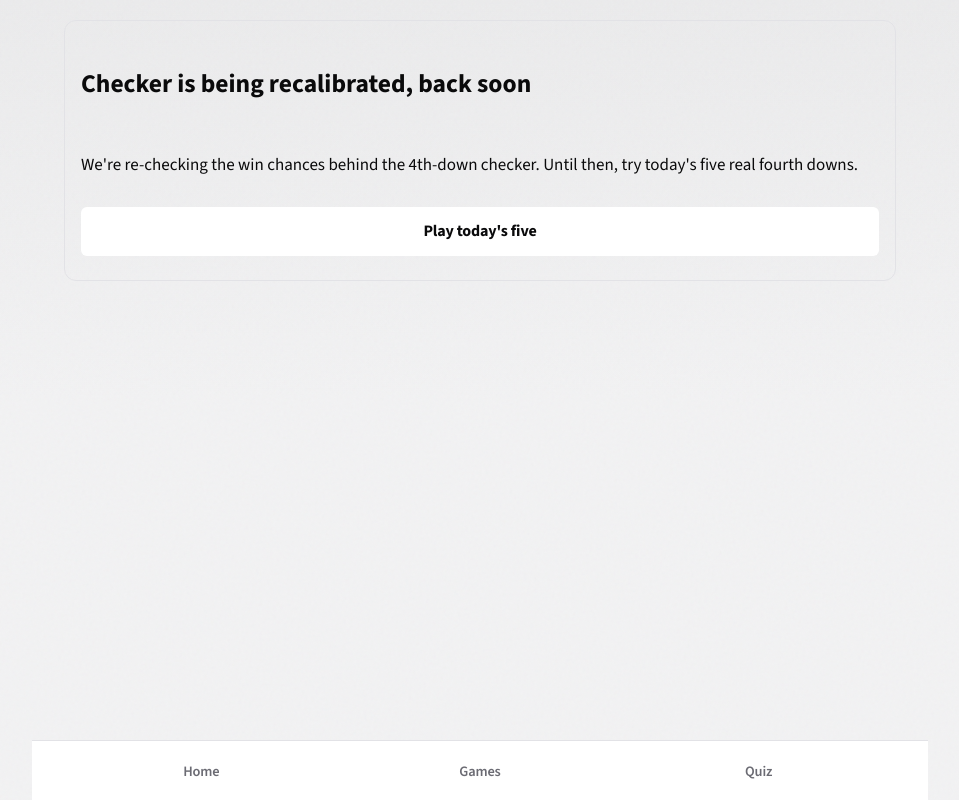
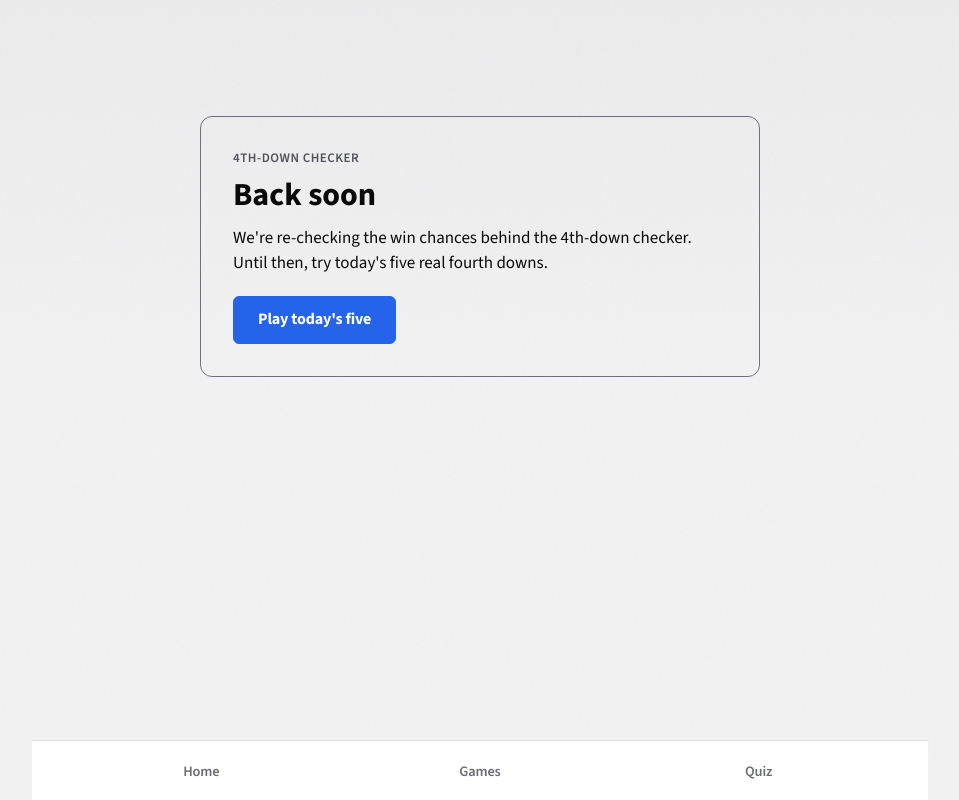
Before and after one commit to nmpy7knjd8-code/nfl-analytics-simulator, a Next.js app in the folder frontend/: page /decide in a window 1280 px wide. Shown: the whole page, without its empty margins (160-1119 px from the left). Built offline with nearby package versions, Linux system fonts and the light colour scheme.

Commit message:
Paused checker page: blue primary CTA, 3:1 card border, layout, 'Back soon' heading, noindex + paused metadata (recheck 2039 M1/M2/L1/L2)

```diff
--- a/frontend/app/decide/page.tsx
+++ b/frontend/app/decide/page.tsx
@@ -6,7 +6,7 @@ import { FIXTURE_BANNER } from "../../lib/fixtures";
 import Link from "next/link";
 import { CHECKER_ENABLED, CHECKER_PAUSED } from "../../lib/features";
 
-export const metadata = shareMetadata({
+const LIVE_METADATA = shareMetadata({
   title: "4th & short — NFL Analytics Simulator",
   description:
     "Compare go for it, kick, or punt in plain English — chance of winning, not a stats dump.",
@@ -15,15 +15,30 @@ export const metadata = shareMetadata({
   alt: "Go for it, kick, or punt? Win chance for each call. Data: nflverse",
 });
 
+// While paused: own title, the paused message as the share description, and noindex.
+export const metadata = CHECKER_ENABLED
+  ? LIVE_METADATA
+  : {
+      ...shareMetadata({
+        title: CHECKER_PAUSED.title,
+        description: CHECKER_PAUSED.body,
+        path: "/fourth-down/",
+        card: "fourth-down",
+        alt: CHECKER_PAUSED.title,
+      }),
+      robots: { index: false, follow: true },
+    };
+
 export default function DecidePage() {
   if (!CHECKER_ENABLED) {
     // H6: no checker numbers render while the flag is off.
     return (
       <main className="decide-page page" id="main">
         <section className="empty-state" role="status">
-          <h1>{CHECKER_PAUSED.title}</h1>
+          <p className="empty-state-label">{CHECKER_PAUSED.label}</p>
+          <h1>{CHECKER_PAUSED.heading}</h1>
           <p>{CHECKER_PAUSED.body}</p>
-          <Link className="btn btn-primary" href={CHECKER_PAUSED.cta.href}>{CHECKER_PAUSED.cta.label}</Link>
+          <Link className="btn empty-state-cta" href={CHECKER_PAUSED.cta.href}>{CHECKER_PAUSED.cta.label}</Link>
         </section>
       </main>
     );
--- a/frontend/app/globals.css
+++ b/frontend/app/globals.css
@@ -1532,6 +1532,10 @@ body:has(.quiz-page) .app-nav-item.is-current {
 .not-found-note { color: rgba(255, 255, 255, 0.6); font-size: var(--text-body-sm); }
 .not-found-links a:hover .not-found-label { color: var(--nf-accent); }
 
-/* H6: paused 4th-down checker page. */
-.decide-page .empty-state { display: grid; gap: 0.75rem; padding: 1.5rem 1rem; border: 1px solid var(--color-divider, #2a2a30); border-radius: 12px; }
-.decide-page .empty-state .btn { min-height: 48px; }
+/* H6 paused checker page (recheck 2039 M1/M2). Border #71717a on the dark page is > 3:1. */
+.decide-page .empty-state { display: grid; justify-items: start; gap: 0; max-width: 560px; margin: 12vh auto 0; padding: 2rem; border: 1px solid #71717a; border-radius: 12px; }
+.decide-page .empty-state h1 { margin: 0 0 0.5rem; font-size: clamp(1.5rem, 4vw, 2rem); }
+.decide-page .empty-state p { margin: 0 0 1.25rem; }
+.decide-page .empty-state .empty-state-label { margin: 0 0 0.25rem; font-size: 0.8125rem; font-weight: 600; letter-spacing: 0.04em; text-transform: uppercase; color: #52525b; }
+.decide-page .empty-state-cta { width: auto; min-height: 48px; padding: 0 1.5rem; background: var(--color-blue); color: #ffffff; border-color: var(--color-blue); }
+.decide-page .empty-state-cta:hover { background: #1d4ed8; color: #ffffff; }
--- a/frontend/lib/features.ts
+++ b/frontend/lib/features.ts
@@ -7,9 +7,11 @@
  */
 export const CHECKER_ENABLED = false;
 
-/** Copy for the page while the checker is off. */
+/** Copy and metadata for the page while the checker is off (recheck 2039 L1/L2). */
 export const CHECKER_PAUSED = {
-  title: "Checker is being recalibrated, back soon",
+  title: "4th-down checker, back soon",
+  label: "4th-down checker",
+  heading: "Back soon",
   body: "We're re-checking the win chances behind the 4th-down checker. Until then, try today's five real fourth downs.",
   cta: { href: "/daily/", label: "Play today's five" },
 } as const;
```
Also changed, not shown: 1 other file (tests, documents, lock files or other folders).
